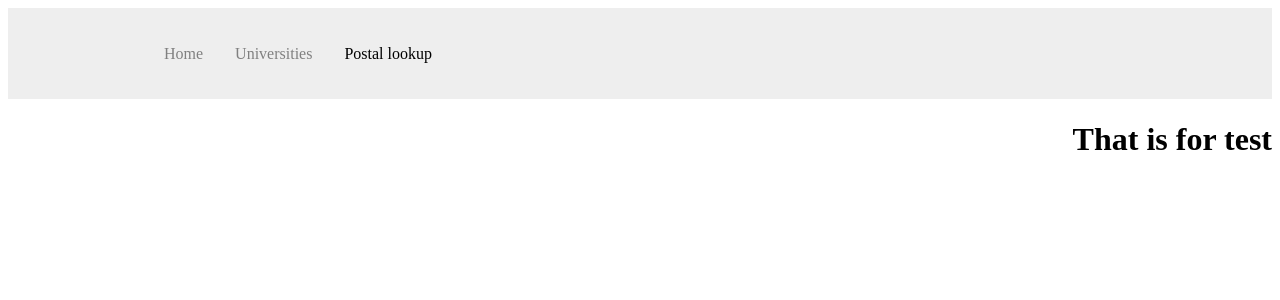
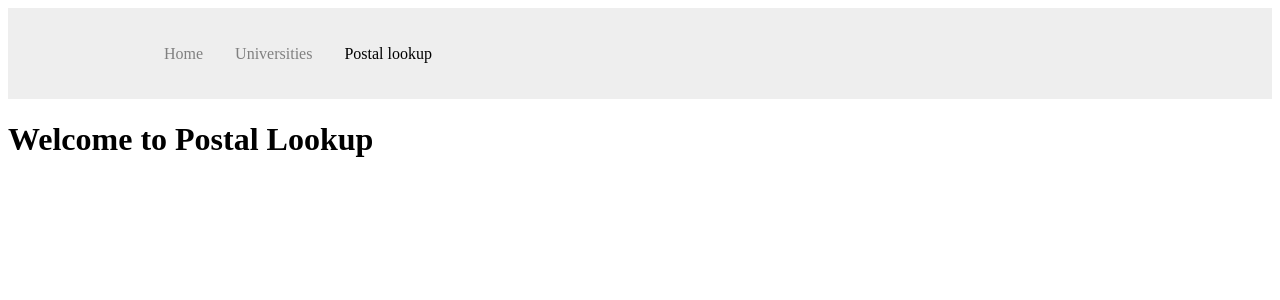
Before and after one commit to ckskarl/karl__launchpad-react-code-challenge, a React (Create React App) app: page /postallookup in a window 1280 px wide. Shown: the top 300 px of the page. Built offline with nearby package versions, Linux system fonts and the light colour scheme.

Commit message:
postal lookup page done

```diff
--- a/src/App.js
+++ b/src/App.js
@@ -3,6 +3,7 @@ import './App.css';
 import Navbar from './components/Navbar';
 import { BrowserRouter as Router, Routes, Route } from 'react-router-dom';
 import Test from './pages/test';
+import Postal from './pages/postal';
 
 function App() {
 return (
@@ -12,7 +13,7 @@ return (
     <Routes>
       <Route path='/home' element={<Test/>} />
       <Route path='/universities'  element={<Test/>} />
-      <Route path='/postallookup'  element={<Test/>} />
+      <Route path='/postallookup'  element={<Postal/>} />
     </Routes>
 	</Router>
 );
--- /dev/null
+++ b/src/pages/postal.js
@@ -0,0 +1,11 @@
+import React from 'react';
+
+const Postal = () => {
+  return (
+    <div>
+      <h1>Welcome to Postal Lookup</h1>
+    </div>
+  );
+};
+
+export default Postal;
```
